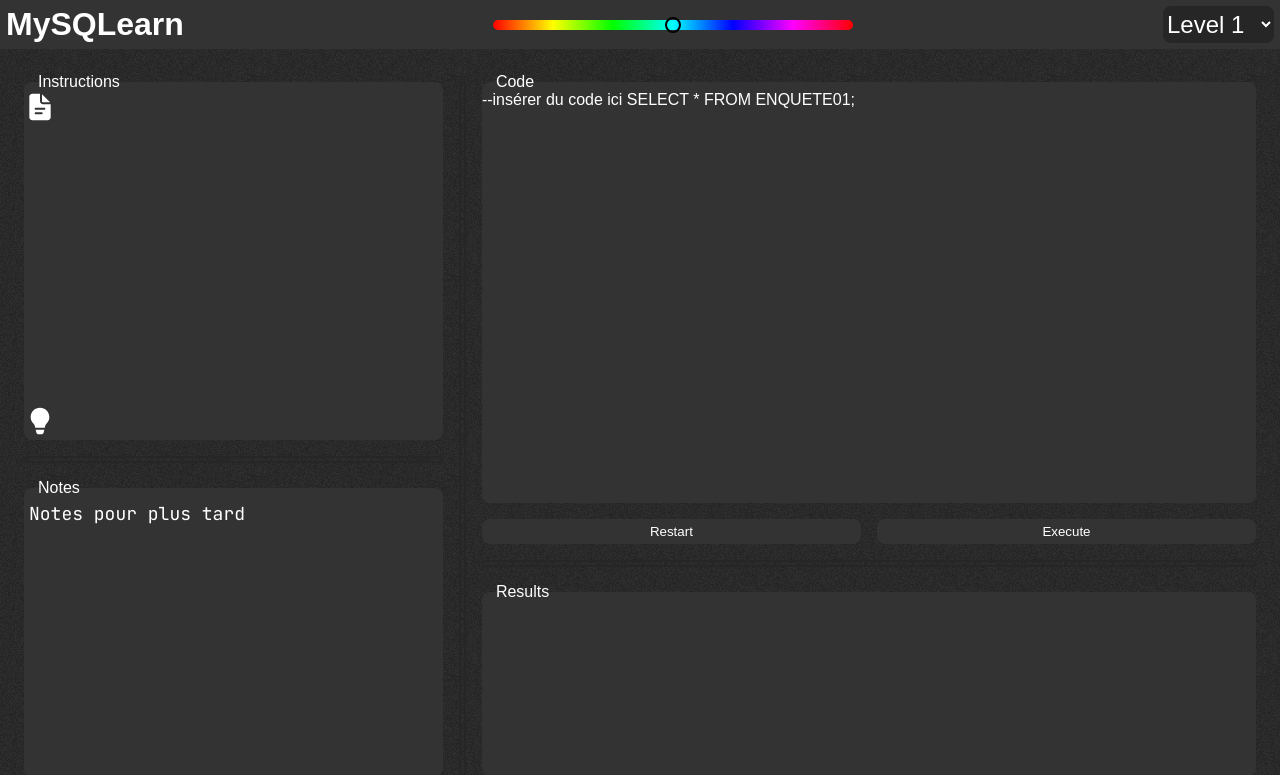
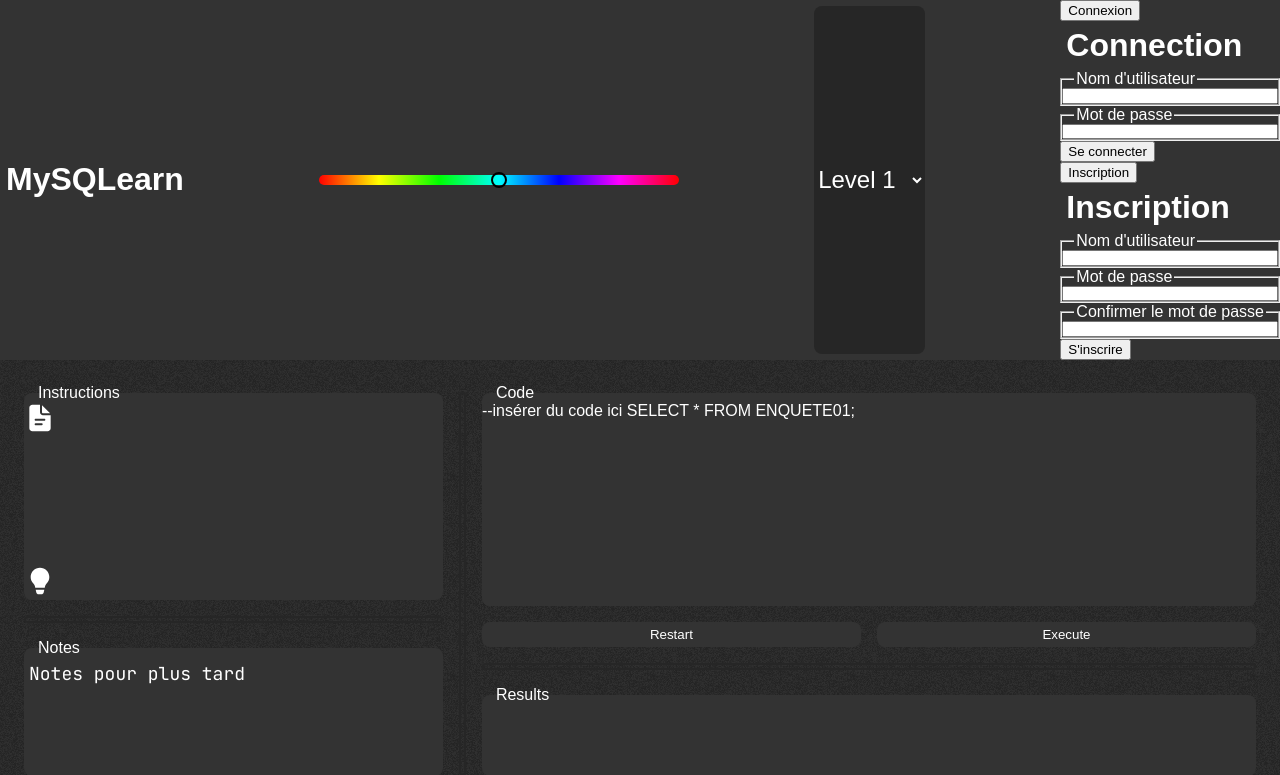
Before and after one commit to CAPELIER-Marla-2124006/SAE-S3, a PHP site: page / in a window 1280 px wide. Shown: the top 775 px of the page. Run offline with PHP 8.4, Linux system fonts and the light colour scheme.

Commit message:
renamed and added connexion froms and buttons

```diff
--- a/index.html
+++ b/index.php
@@ -35,6 +35,45 @@
             <option value="9" class="level" id="level9" type="button">Level 9</option>
             <option value="10" class="level" id="level10" type="button">Level 10</option>
         </select>
+        <div class="connect">
+
+            <div class="connexion">
+                <button id="connexionButton">Connexion</button>
+                <form action="/index.html" method="get" id="connexionForm">
+                    <h1>Connection</h1>
+                    <fieldset>
+                        <legend>Nom d'utilisateur</legend>
+                        <input type="text" name="username" id="connexionUsername">
+                    </fieldset>
+                    <fieldset>
+                        <legend>Mot de passe</legend>
+                        <input type="password" name="password" id="connexionPassword">
+                    </fieldset>
+                    <input type="submit" value="Se connecter">
+                </form>
+            </div>
+
+            <div class="connexion">
+                <button id="registerButton">Inscription</button>
+                <form action="/index.html" method="get" id="registerForm">
+                    <h1>Inscription</h1>
+                    <fieldset>
+                        <legend>Nom d'utilisateur</legend>
+                        <input type="text" name="username" id="registerUsername">
+                    </fieldset>
+                    <fieldset>
+                        <legend>Mot de passe</legend>
+                        <input type="password" name="password" id="registerPassword">
+                    </fieldset>
+                    <fieldset>
+                        <legend>Confirmer le mot de passe</legend>
+                        <input type="password" name="password" id="registerPassword">
+                    </fieldset>
+                    <input type="submit" value="S'inscrire">
+                </form>
+        </div>
+
+        </div>
     </div>
 
 
```
